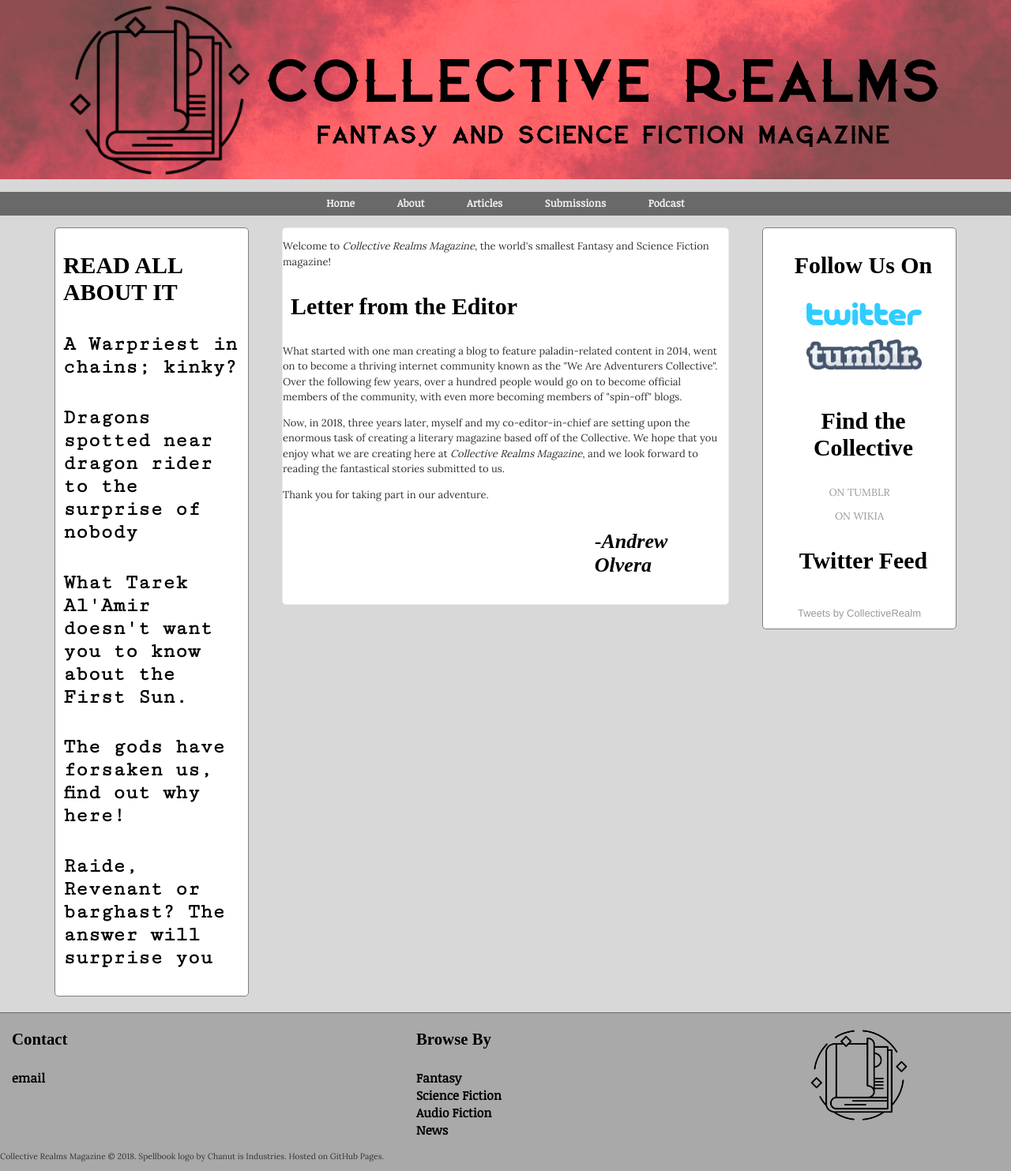
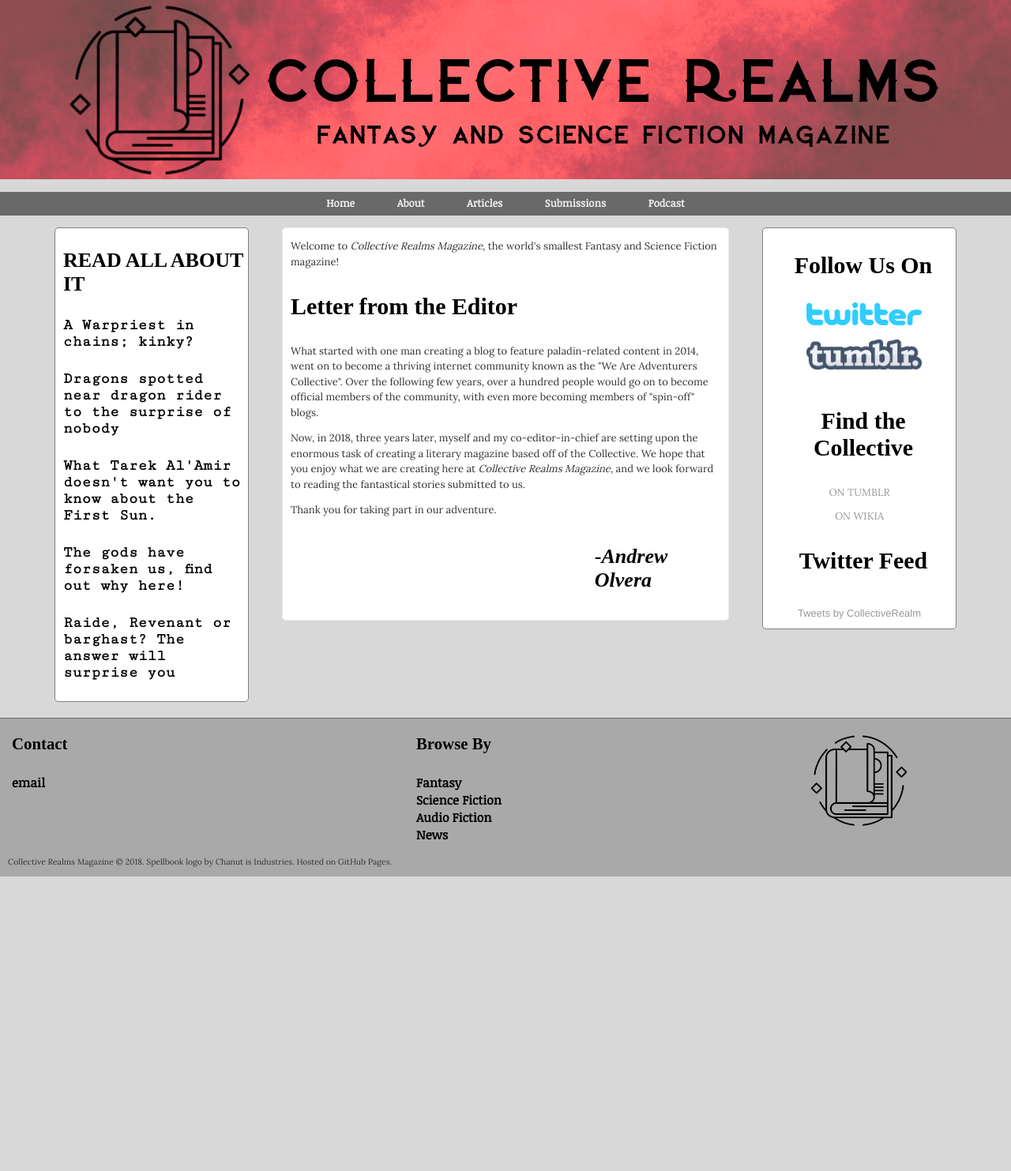
Before and after one commit to collectiverealms/collectiverealms, a Jekyll site: the page built from index.html, in a window 1280 px wide. Shown: the whole page at 79% size. Built offline with Jekyll 4.4.1, drawn with Linux system fonts in a browser that asks for light colours; some web fonts are replaced; the list of posts is cut into pages by our own code; comment, search, counter and statistics services are not loaded; after the commit the page ends 1110 px from its top, so only the background shows below that.

Commit message:
Update main.css

```diff
--- a/css/main.css
+++ b/css/main.css
@@ -24,6 +24,8 @@ body {
                         line-height: 1.5em;
                         color: #333;
                         font-family: 'Lora', serif;
+                        padding-left: 10px;
+                        padding-right: 10px;
                     }
 
                     .termsandconditions {
@@ -91,6 +93,14 @@ body {
 
                     #leftcolumn h4, #leftcolumn p {
                         font-family: 'Cutive Mono', monospace;
+                    }
+
+                    #leftcolumn h4 {
+                        font-size: 1.5em;
+                    }
+
+                    #leftcolumn h3 {
+                        font-size: 2em;
                     }
 
                                        li {
```
